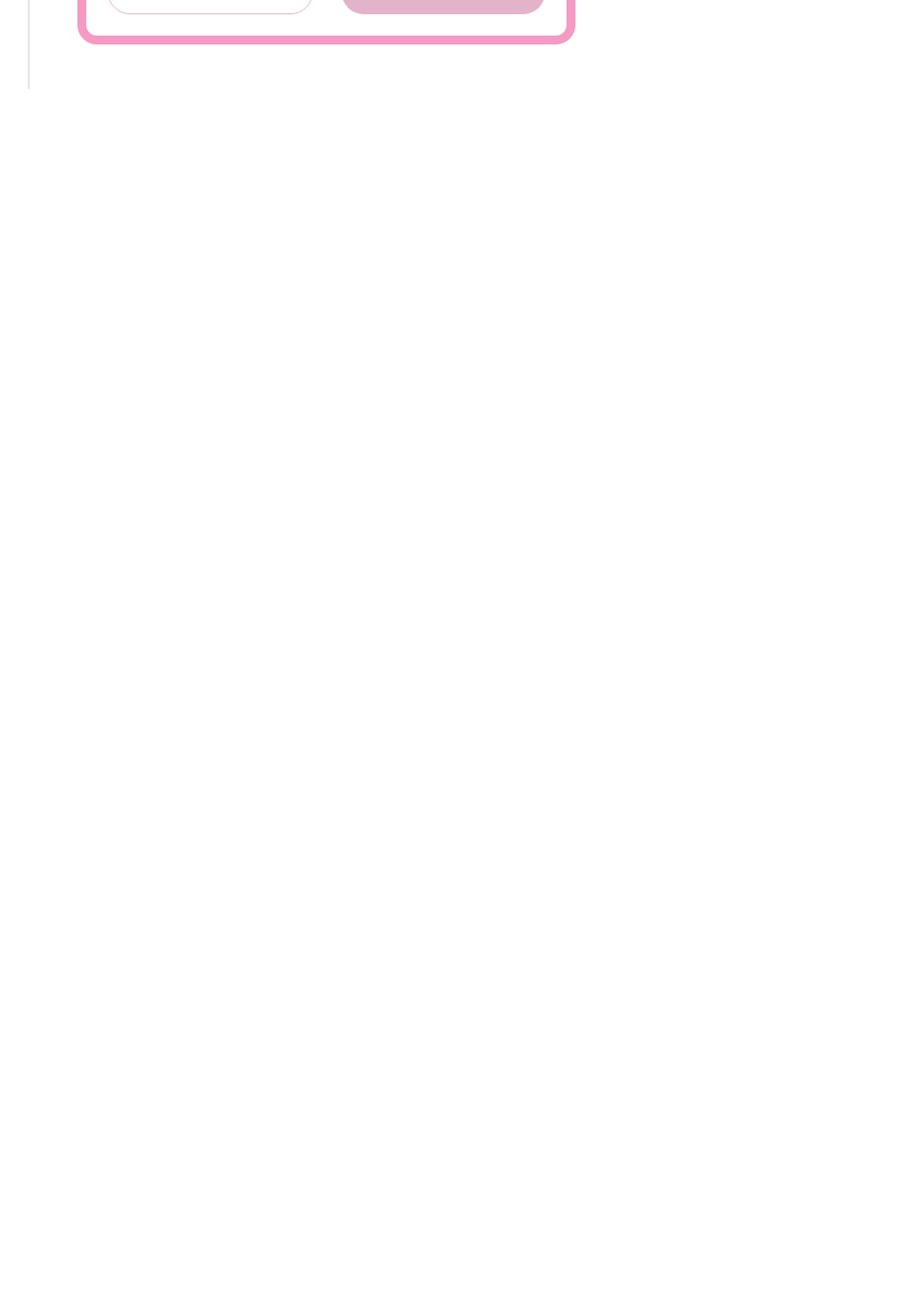
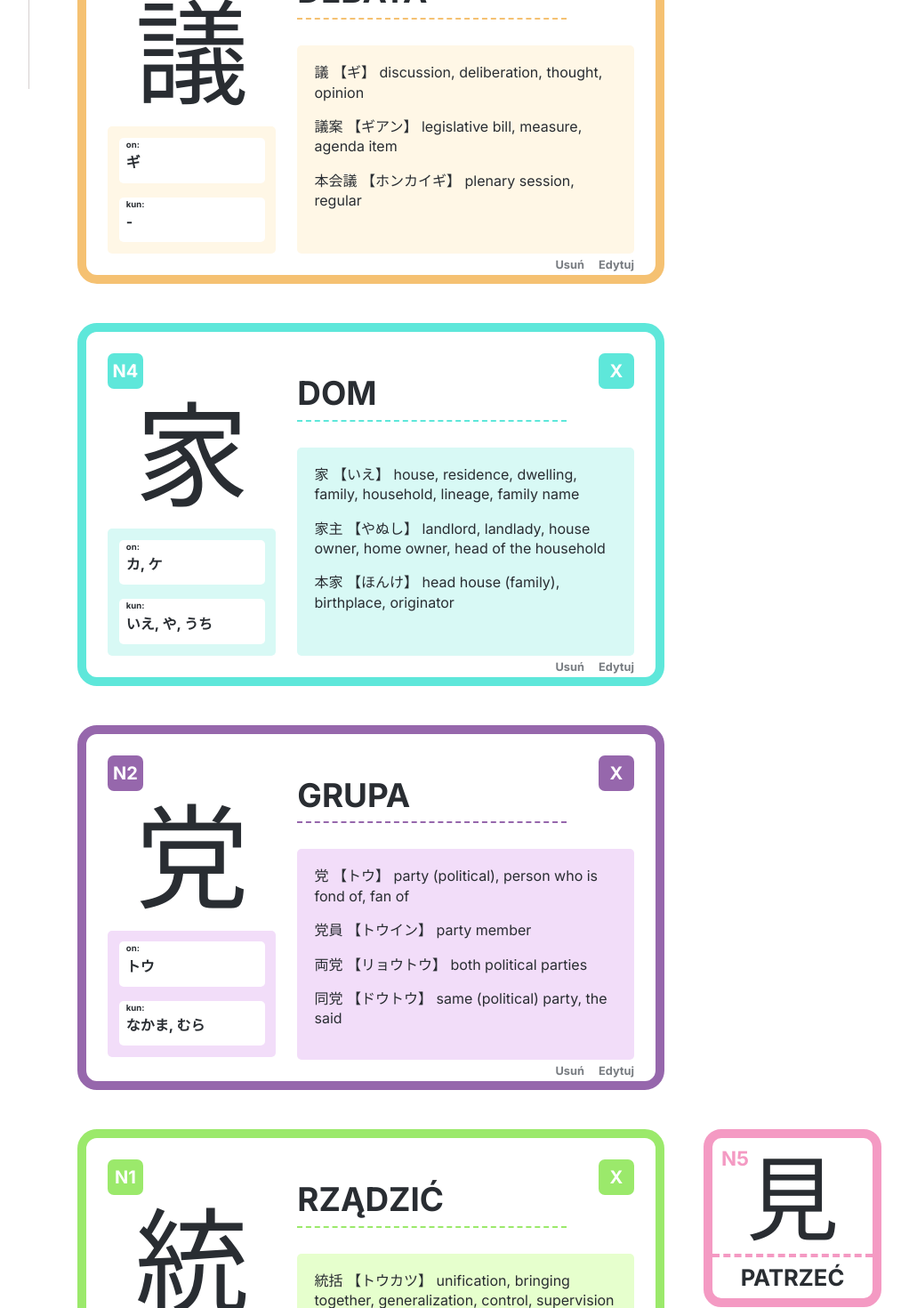
Before and after one commit to MissUsagi/jplearning_app, a Vue app in the folder jp_app/: page / in a window 1280 px wide. Shown: the part 700-2170 px from the top of the page at 89% size, without its empty margins (159-1181 px from the left). Before the commit the page ends 804 px from the top, so only its background shows below. Built offline with nearby package versions, Linux system fonts and the light colour scheme.

Commit message:
kanji cards and smal cards rendering

```diff
--- a/jp_app/src/App.vue
+++ b/jp_app/src/App.vue
@@ -1,14 +1,14 @@
 <template>
-  <primary-header />
-  <side-navigation />
+  <the-header />
+  <the-sidebar />
   <dashboard-container />
 </template>
 
 <script>
-import SideNavigation from './components/navigation/SideNavigation.vue'
-import PrimaryHeader from './components/navigation/PrimaryHeader.vue'
+import TheSidebar from './components/navigation/TheSidebar.vue'
+import TheHeader from './components/navigation/TheHeader.vue'
 import DashboardContainer from './components/UI/DashboadContainer.vue'
 export default {
-  components: { SideNavigation, PrimaryHeader, DashboardContainer }
+  components: { TheSidebar, TheHeader, DashboardContainer }
 }
 </script>
--- a/jp_app/src/assets/base.css
+++ b/jp_app/src/assets/base.css
@@ -17,6 +17,11 @@
   --c-n3-m: #F5C172;
   --c-n2-m: #9667AC;
   --c-n1-m: #9BE96B;
+  --c-n5-l: #F9F0F4;
+  --c-n4-l: #d8f9f5;
+  --c-n3-l: #fff7e6;
+  --c-n2-l: #f2ddf9;
+  --c-n1-l: #e6ffcd;
   --input-border: #c7c7cb;
 }
 
@@ -41,3 +46,12 @@
   -webkit-font-smoothing: antialiased;
   -moz-osx-font-smoothing: grayscale;
 }
+
+a {
+  text-decoration: none;
+  color: var(--c-text-primary)
+}
+
+li {
+  list-style: none;
+}
--- a/jp_app/src/components/UI/BaseCard.vue
+++ b/jp_app/src/components/UI/BaseCard.vue
@@ -6,10 +6,19 @@
 
 <script>
 export default {
-  props: ['color', 'width'],
+  props: {
+    cardOutline: {
+      type: String,
+      default: 'n5'
+    },
+    width: {
+      type: String,
+      default: '640px'
+    },
+  },
   data() {
     return {
-      outlineColor: 'var(--c-n5-m)'
+      outlineColor: `var(--c-${this.cardOutline}-m)`
     }
   }
 }
--- a/jp_app/src/components/cards/KanjiCard.vue
+++ b/jp_app/src/components/cards/KanjiCard.vue
@@ -1,23 +1,12 @@
-<script setup>
-import { storeToRefs } from 'pinia'
-import { useKanjiStore } from '../../stores/kanjiStore.js'
-import { ref } from 'vue'
-
-const dummyKanji = useKanjiStore().kanjiCharacters[1]
-
-function test() {
-  console.log(dummyKanji)
-}
-</script>
-
 <template>
-  <base-card @click="test" width="640px">
-    <div class="content">
-      <div class="top">
+  <base-card width="640px" :card-outline="colorCode">
+    <div @click="test">
+      <div class="top-section">
         <div class="badge">
-          <span>{{ dummyKanji.kanjiLvl }}</span>
+          <span>{{ kanjiLvl }}</span>
         </div>
         <div class="badge">
+          <!-- dodac ikonke  -->
           <span>X</span>
         </div>
       </div>
@@ -25,52 +14,71 @@
       <div class="row">
         <div class="l-side">
           <div>
-            <h2>{{ dummyKanji.kanji }}</h2>
+            <h2>{{ kanji }}</h2>
           </div>
-          <div class="desc-card readings">
+          <div class="description-card readings">
             <div class="reading">
               <span>on: </span>
-              <p>{{ dummyKanji.onReadings.join(', ') }}</p>
+              <p>{{ onReadings.join(', ') }}</p>
             </div>
             <div class="reading">
               <span>kun: </span>
-              <p>{{ dummyKanji.kunReadings.join(', ') }}</p>
+              <p>{{ kunReadings.join(', ') }}</p>
             </div>
-            <div></div>
           </div>
         </div>
         <div class="r-side">
           <div>
-            <h2 class="card-header">{{ dummyKanji.meanings }}</h2>
+            <h2 class="kanji-meaning">{{ meanings }}</h2>
           </div>
-          <div class="desc-card description">
-            <div v-for="desc in dummyKanji.description">
+          <div class="description-card">
+            <div v-for="desc in description">
               <p>{{ desc }}</p>
             </div>
           </div>
         </div>
       </div>
-      <div class="bottom"><span>Usuń</span><span>Edytuj</span></div>
+      <div class="actions"><span>Usuń</span><span>Edytuj</span></div>
     </div>
   </base-card>
 </template>
 
+<script setup>
+import { toRefs } from 'vue'
+const props = defineProps(['kanjiCharacter'])
+const { kanjiCharacter } = toRefs(props)
+const { kanjiLvl, kanji, onReadings, kunReadings, description, meanings } = kanjiCharacter.value
+
+const colorCode = kanjiLvl.toLowerCase()
+const primaryColor = `var(--c-${colorCode}-m)`
+const secondaryColor = `var(--c-${colorCode}-l)`
+
+// TEST SECTION
+// const { kanjiLvl, kanji, onReadings, kunReadings, description, meanings } =
+//   useKanjiStore().kanjiCharacters[1]
+function test() {
+  console.log(kanjiLvl)
+}
+</script>
+
 <style scoped lang="scss">
-$base-color: var(--c-n5-m);
-$secondary-color: var(--c-kanji-primary-l);
-.top {
+$base-color: v-bind(primaryColor);
+$secondary-color: v-bind(secondaryColor);
+
+.top-section {
   display: flex;
   width: 100%;
   align-items: center;
   justify-content: space-between;
 }
+
 .row {
   display: flex;
   flex-direction: row;
   gap: 1.5rem;
 }
 
-.bottom {
+.actions {
   cursor: pointer;
   position: absolute;
   bottom: 0;
@@ -78,8 +86,10 @@
   font-weight: bold;
   font-size: 0.8rem;
   color: var(--c-grey);
+
   span {
     margin-right: 1rem;
+
     &:last-child {
       margin-right: 0;
     }
@@ -88,6 +98,7 @@
 
 .l-side {
   flex: 1;
+
   h2 {
     text-align: center;
     font-family: 'Noto Sans JP', sans-serif;
@@ -96,17 +107,20 @@
     line-height: 133px;
     margin-bottom: 1.5rem;
   }
+
   p {
     font-weight: 700;
     padding-bottom: 0.6rem;
     font-size: 1rem;
   }
 }
+
 .r-side {
   flex: 2;
   display: flex;
   flex-direction: column;
-  & .card-header {
+
+  & .kanji-meaning {
     transform: translateY(-1.5rem);
     width: 80%;
     flex: 1;
@@ -115,7 +129,8 @@
     margin-bottom: 0.3rem;
     font-size: 2.3rem;
   }
-  & .description {
+
+  & .description-card {
     padding: 1.2rem;
     flex: 2;
     font-size: 1rem;
@@ -127,7 +142,7 @@
   }
 }
 
-.desc-card {
+.description-card {
   background: $secondary-color;
   border-radius: 5px;
   padding: 0.8rem;
@@ -161,6 +176,7 @@
   background: white;
   border-radius: 5px;
 }
+
 .reading:first-child {
   margin-bottom: 1rem;
 }
--- a/jp_app/src/components/cards/KanjiSmallCard.vue
+++ b/jp_app/src/components/cards/KanjiSmallCard.vue
@@ -1,12 +1,12 @@
 <template>
-  <div class="mini-card">
-    <div class="content">
-      <span class="badge">{{ jlpt }}</span>
-      <div class="kanji">
-        <h2>{{ kanji }}</h2>
+  <div class="kanji-card-small">
+    <div class="container">
+      <span class="level-badge">{{ jlpt }}</span>
+      <div class="char-container">
+        <h2 class="kanji-char">{{ kanji }}</h2>
       </div>
-      <div class="meaning">
-        <h3>{{ meaning }}</h3>
+      <div class="meaning-container">
+        <h3 class="kanji-meaning">{{ meaning }}</h3>
       </div>
     </div>
   </div>
@@ -14,7 +14,20 @@
 
 <script>
 export default {
-  props: ['jlpt', 'kanji', 'meaning'],
+  props: {
+    jlpt: {
+      type: String,
+      required: false
+    },
+    kanji: {
+      type: String,
+      required: true
+    },
+    meaning: {
+      type: String,
+      required: true
+    }
+  },
   data() {
     return {
       baseColor: `var(--c-${this.jlpt.toLowerCase()}-m)`
@@ -25,7 +38,8 @@
 
 <style scoped lang="scss">
 $base-color: v-bind(baseColor);
-.mini-card {
+
+.kanji-card-small {
   background-color: white;
   color: var(--c-text-primary);
   width: 180px;
@@ -34,11 +48,15 @@
   border-radius: 10px;
   cursor: pointer;
 
-  :hover {
+  &:hover {
+    .kanji-char {
+      text-shadow: -2px -2px 0 $base-color, 2px -2px 0 $base-color, -2px 2px 0 $base-color,
+        2px 2px 0 $base-color;
+    }
   }
 }
 
-.content {
+.container {
   display: flex;
   flex-direction: column;
   text-align: center;
@@ -48,31 +66,32 @@
   overflow: hidden;
   position: relative;
 
-  & .badge {
+  & .level-badge {
     position: absolute;
     top: 10px;
     left: 10px;
-
     font-weight: bold;
-    font-size: 1.5rem;
+    font-size: 1.4rem;
     color: $base-color;
   }
-  & .kanji {
-    flex: 2;
-    padding-bottom: 5px;
-    h2 {
+
+  & .char-container {
+    .kanji-char {
+      flex: 2;
+      padding-bottom: 5px;
       font-size: 6.5rem;
       font-weight: 400;
       font-family: var(--japanese-font);
     }
   }
 
-  & .meaning {
+  & .meaning-container {
     flex: 1;
     position: relative;
     border-top: 4px dashed $base-color;
     padding: 3px 10px;
-    h3 {
+
+    .kanji-meaning {
       position: absolute;
       text-transform: uppercase;
       top: 50%;
--- /dev/null
+++ b/jp_app/src/stores/dummyData.js
@@ -0,0 +1,74 @@
+const kanjiCharacters = [
+  {
+    id: 1,
+    isDifficult: false,
+    kanjiLvl: 'N5',
+    kanji: '見',
+    onReadings: ['ケン'],
+    kunReadings: ['み.る', 'み.える', 'み.せる'],
+    meanings: 'Patrzeć',
+    description: [
+      `見る 【みる】 to see, to look, to watch, to view, to observe, to examine, to look over`,
+      `見る見る 【みるみる】 very fast, in a twinkle, before one's eyes`,
+      `見える 【みえる】 to be seen, to be visible`
+    ]
+  },
+  {
+    id: 2,
+    isDifficult: false,
+    kanjiLvl: 'N3',
+    kanji: '議',
+    onReadings: ['ギ'],
+    kunReadings: ['-'],
+    meanings: 'Debata',
+    description: [
+      `議 【ギ】 discussion, deliberation, thought, opinion`,
+      `議案 【ギアン】 legislative bill, measure, agenda item`,
+      `本会議 【ホンカイギ】 plenary session, regular`
+    ]
+  },
+  {
+    id: 3,
+    isDifficult: false,
+    kanjiLvl: 'N4',
+    kanji: '家',
+    onReadings: ['カ', 'ケ'],
+    kunReadings: ['いえ', 'や', 'うち'],
+    meanings: 'Dom',
+    description: [
+      `家 【いえ】 house, residence, dwelling, family, household, lineage, family name`,
+      `家主 【やぬし】 landlord, landlady, house owner, home owner, head of the household`,
+      `本家 【ほんけ】 head house (family), birthplace, originator`
+    ]
+  },
+  {
+    id: 4,
+    isDifficult: false,
+    kanjiLvl: 'N2',
+    kanji: '党',
+    onReadings: ['トウ'],
+    kunReadings: ['なかま', 'むら'],
+    meanings: 'Grupa',
+    description: [
+      `党 【トウ】 party (political), person who is fond of, fan of`,
+      `党員 【トウイン】 party member`,
+      `両党 【リョウトウ】 both political parties`,
+      `同党 【ドウトウ】 same (political) party, the said`
+    ]
+  },
+  {
+    id: 5,
+    isDifficult: false,
+    kanjiLvl: 'N1',
+    kanji: '統',
+    onReadings: ['トウ'],
+    kunReadings: ['す.べる', 'ほび.る'],
+    meanings: 'Rządzić',
+    description: [
+      '統括 【トウカツ】 unification, bringing together, generalization, control, supervision',
+      '統一 【トウイツ】 unity, consolidation, uniformity, unification, compatible'
+    ]
+  }
+]
+
+export default kanjiCharacters
--- a/jp_app/src/stores/kanjiStore.js
+++ b/jp_app/src/stores/kanjiStore.js
@@ -1,38 +1,16 @@
 import { ref, computed } from 'vue'
 import { defineStore, storeToRefs } from 'pinia'
+import dummyData from './dummyData'
 
 export const useKanjiStore = defineStore('kanjiStore', () => {
-  const kanjiCharacters = ref([
-    {
-      id: 1,
-      isDifficult: false,
-      kanjiLvl: 'N5',
-      kanji: '見',
-      onReadings: ['ケン'],
-      kunReadings: ['み.る', 'み.える', 'み.せる'],
-      meanings: 'Patrzeć',
-      description: [
-        `見る 【みる】 to see, to look, to watch`,
-        `見る見る 【みるみる】 very fast, in a twinkle, before one's eyes`
-      ]
-    },
-    {
-      id: 2,
-      isDifficult: false,
-      kanjiLvl: 'N4',
-      kanji: '家',
-      onReadings: ['カ', 'ケ'],
-      kunReadings: ['いえ', 'や', 'うち'],
-      meanings: 'Dom',
-      description: [
-        `家 【いえ】 house, residence, dwelling, family, household, lineage, family name`,
-        `家主 【やぬし】 landlord, landlady, house owner, home owner, head of the household`,
-        `本家 【ほんけ】 head house (family), birthplace, originator`
-      ]
-    }
-  ])
+  const kanjiCharacters = ref(dummyData)
 
-  const kanji = computed(() => kanjiCharacters.value)
+  const getKanji = computed(() => kanjiCharacters.value)
 
-  return { kanjiCharacters, kanji }
+  function addKanji(kanji) {
+    kanjiCharacters.value.push(kanji)
+    console.log(kanjiCharacters.value)
+  }
+
+  return { kanjiCharacters, getKanji, addKanji }
 })
```
Also changed, not shown: jp_app/src/components/forms/KanjiForm.vue (+12 -3 lines), jp_app/src/components/navigation/TheSidebar.vue (renamed from jp_app/src/components/navigation/SideNavigation.vue, +7 -11 lines), jp_app/src/assets/icons/cancel.svg (renamed from jp_app/src/assets/icons/cancel-svgrepo-com.svg), jp_app/src/components/navigation/TheHeader.vue (renamed from jp_app/src/components/navigation/PrimaryHeader.vue).
